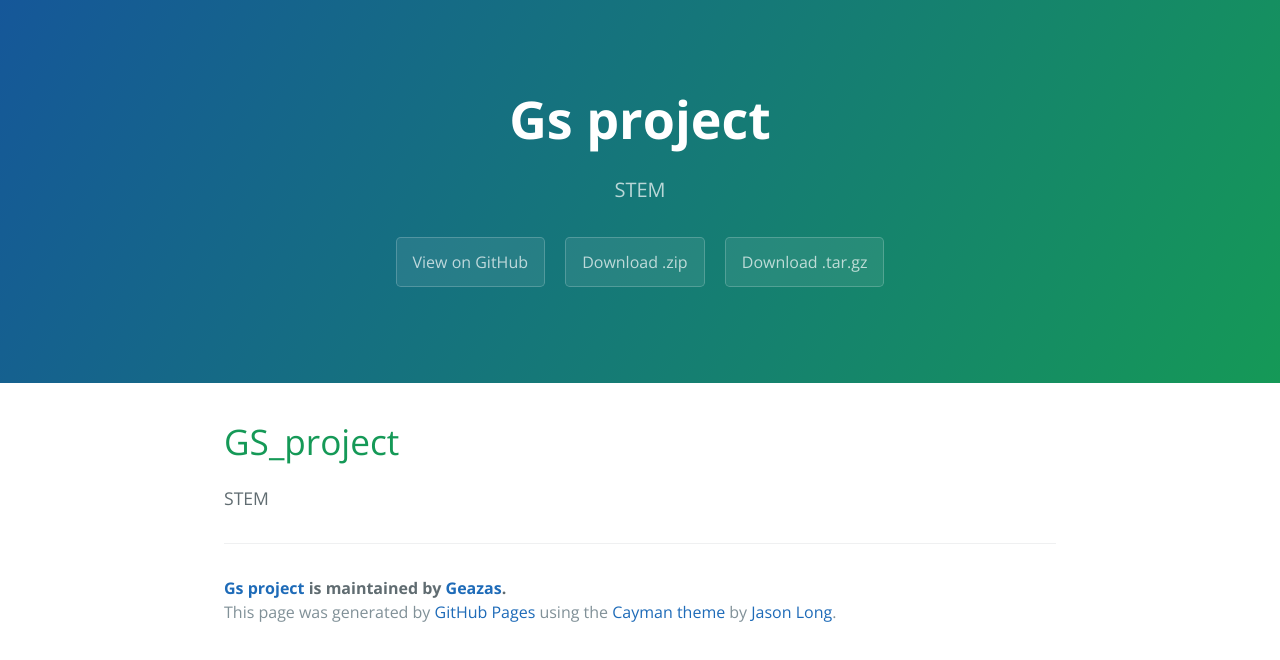
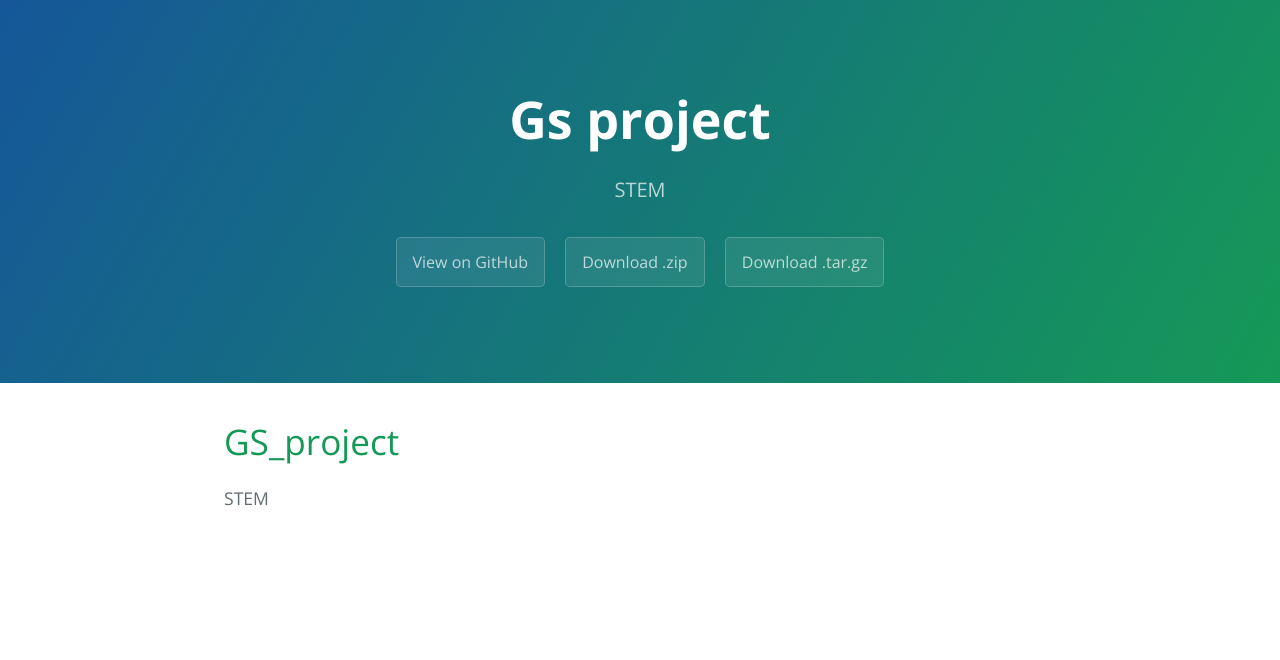
Before and after one commit to Geazas/GS_project, a plain HTML site: page index.html in a window 1280 px wide. Drawn offline with nearby package versions, Linux system fonts and the light colour scheme.

Commit message:
Update index.html

```diff
--- a/index.html
+++ b/index.html
@@ -24,12 +24,6 @@
 
 <p>STEM</p>
 
-      <footer class="site-footer">
-        <span class="site-footer-owner"><a href="https://github.com/Geazas/GS_project">Gs project</a> is maintained by <a href="https://github.com/Geazas">Geazas</a>.</span>
-
-        <span class="site-footer-credits">This page was generated by <a href="https://pages.github.com">GitHub Pages</a> using the <a href="https://github.com/jasonlong/cayman-theme">Cayman theme</a> by <a href="https://twitter.com/jasonlong">Jason Long</a>.</span>
-      </footer>
-
     </section>
 
 
```
